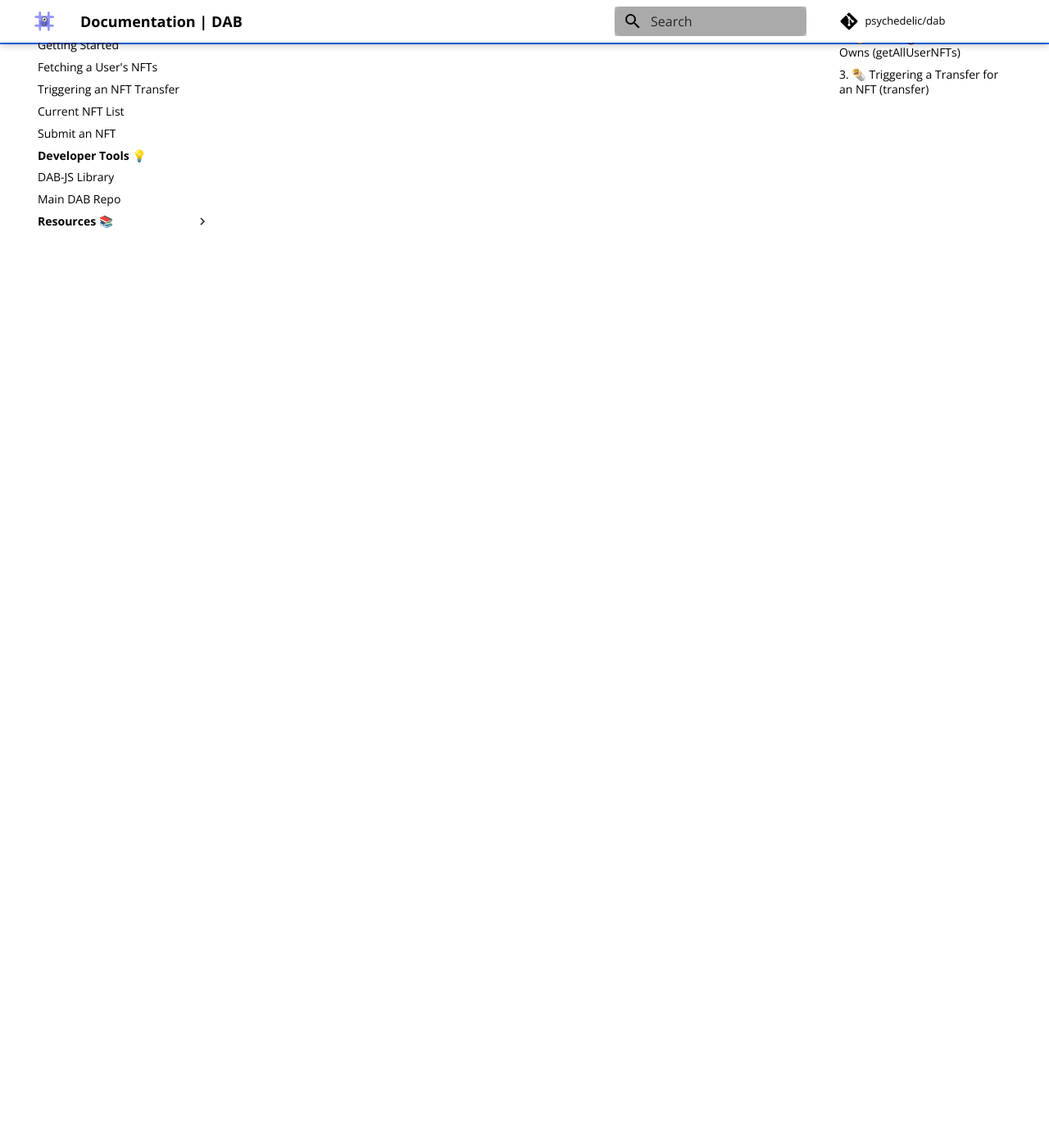
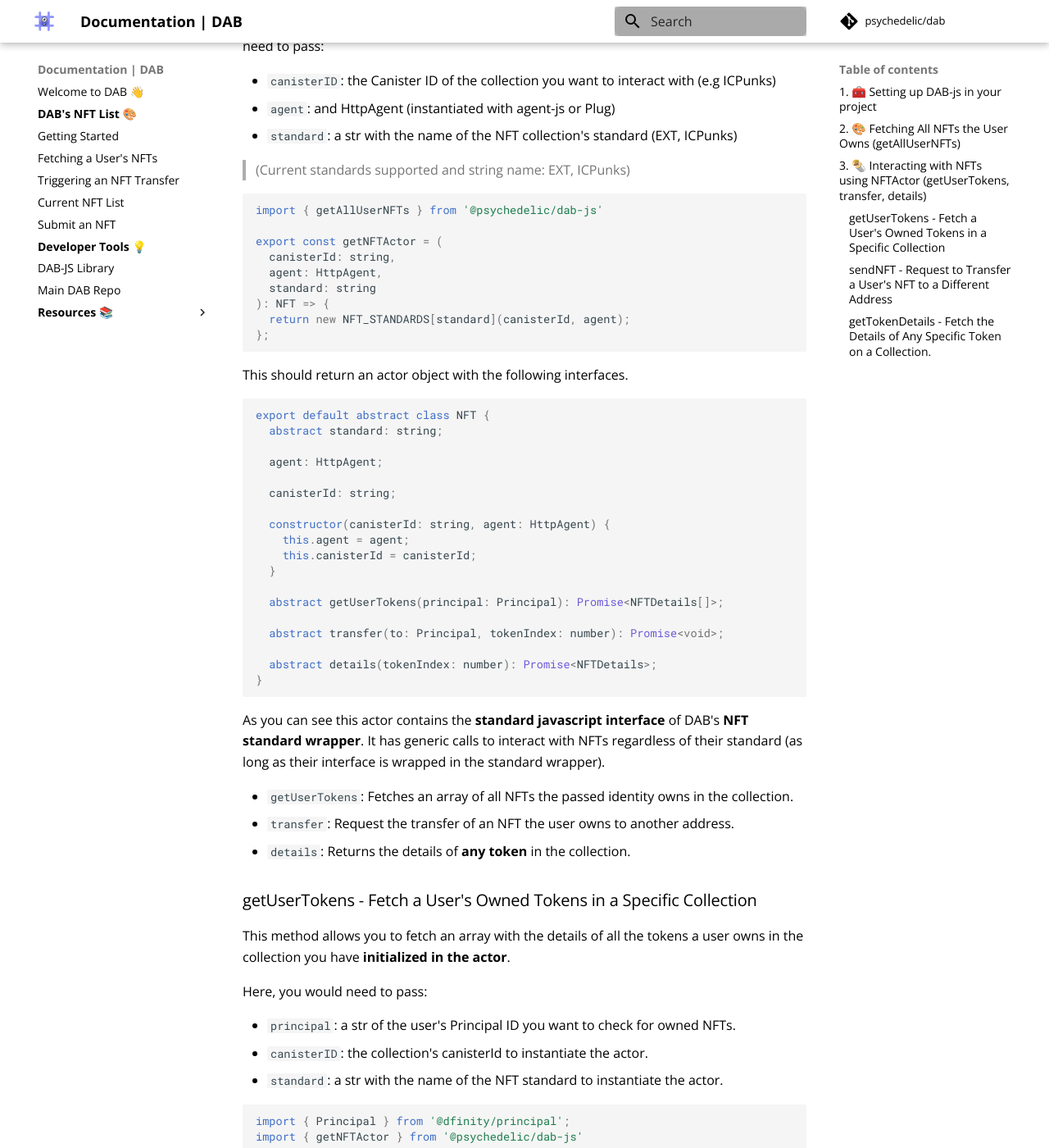
Before and after one commit to Psychedelic/dab-docs, an MkDocs documentation site: the page built from docs/nft-list/getting-started.md, in a window 1280 px wide and 1400 px high, scrolled down 2840 px. Shown: the whole window at 82% size. Built offline with MkDocs 1.6.1 and Material for MkDocs 9.7.7, drawn with Linux system fonts in a browser that asks for light colours; comment, search, counter and statistics services are not loaded; some of the changed text lies outside the part shown.

Commit message:
Update getting-started.md

````diff
--- a/docs/nft-list/getting-started.md
+++ b/docs/nft-list/getting-started.md
@@ -42,6 +42,7 @@ You need to pass:
 
 ```js
 import { Principal } from '@dfinity/principal';
+import { getAllUserNFTs } from '@psychedelic/dab-js'
 ...
 const getNFTCollections = async () => {
   const principal = 'r4rmh-mbkzp-gv2na-yvly3-zcp3r-ocllf-pt3p3-zsri5-6gqvr-stvs2-4ae';
@@ -109,6 +110,151 @@ const getAllUserNFTs = async (
 ): Promise<NFTCollection[]>
 ```
 
-## 3. 🌯 Triggering a Transfer for an NFT (transfer)
+## 3. 🌯 Interacting with NFTs using NFTActor (getUserTokens, transfer, details)
 
-(pending)
+To interact with the user's NFTs and, for example, trigger a transfer, you need to **initialize/get an NFT actor object**. This is done using the **getNFTActor** method, where you need to pass:
+
+- `canisterID`: the Canister ID of the collection you want to interact with (e.g ICPunks)
+- `agent`: and HttpAgent (instantiated with agent-js or Plug)
+- `standard`: a str with the name of the NFT collection's standard (EXT, ICPunks)
+
+> (Current standards supported and string name: EXT, ICPunks)
+
+```js
+import { getAllUserNFTs } from '@psychedelic/dab-js'
+
+export const getNFTActor = (
+  canisterId: string,
+  agent: HttpAgent,
+  standard: string
+): NFT => {
+  return new NFT_STANDARDS[standard](canisterId, agent);
+};
+```
+
+This should return an actor object with the following interfaces.
+
+```js
+export default abstract class NFT {
+  abstract standard: string;
+
+  agent: HttpAgent;
+
+  canisterId: string;
+
+  constructor(canisterId: string, agent: HttpAgent) {
+    this.agent = agent;
+    this.canisterId = canisterId;
+  }
+
+  abstract getUserTokens(principal: Principal): Promise<NFTDetails[]>;
+
+  abstract transfer(to: Principal, tokenIndex: number): Promise<void>;
+
+  abstract details(tokenIndex: number): Promise<NFTDetails>;
+}
+```
+
+As you can see this actor contains the **standard javascript interface** of DAB's **NFT standard wrapper**. It has generic calls to interact with NFTs regardless of their standard (as long as their interface is wrapped in the standard wrapper).
+
+- `getUserTokens`: Fetches an array of all NFTs the passed identity owns in the collection.
+- `transfer`: Request the transfer of an NFT the user owns to another address.
+- `details`: Returns the details of **any token** in the collection.
+
+
+### getUserTokens - Fetch a User's Owned Tokens in a Specific Collection
+
+This method allows you to fetch an array with the details of all the tokens a user owns in the collection you have **initialized in the actor**.
+
+Here, you would need to pass:
+
+- `principal`: a str of the user's Principal ID you want to check for owned NFTs.
+- `canisterID`: the collection's canisterId to instantiate the actor.
+- `standard`: a str with the name of the NFT standard to instantiate the actor.
+
+```js
+
+import { Principal } from '@dfinity/principal';
+import { getNFTActor } from '@psychedelic/dab-js'
+
+...
+const getUserNFTs = async () => {
+  const principal = 'r4rmh-mbkzp-gv2na-yvly3-zcp3r-ocllf-pt3p3-zsri5-6gqvr-stvs2-4ae';
+  const canisterId = 'qcg3w-tyaaa-aaaah-qakea-cai';
+  const standard = 'ICPunks';
+  const NFTActor = getNFTActor(canisterId, agent, standard);
+  const userTokens = await NFTActor.getUserTokens(Principal.fromText(principal));
+}
+getUserNFTs();
+```
+
+This returns an array with the following interface, with metadata of each owned NFT:
+
+```js
+export interface NFTDetails {
+  index: bigint;
+  canister: string;
+  id?: string;
+  name?: string;
+  url: string;
+  metadata: any;
+  standard: string;
+  collection?: string;
+}
+```
+
+### sendNFT - Request to Transfer a User's NFT to a Different Address
+
+This method allows you to request the transfer of an NFT the passed identity owns in the collection you have **initialized in the actor**.
+
+In this method you need to pass:
+
+- `to`: a str of a Principal ID for the destination address.
+- `index`: the index number of the NFT to be transferred.
+- `canisterID`: the collection's canisterId to instantiate the actor.
+
+```js
+import { Principal } from '@dfinity/principal';
+import { getNFTActor } from '@psychedelic/dab-js'
+
+...
+const sendNFT = async () => {
+  const to = 'r4rmh-mbkzp-gv2na-yvly3-zcp3r-ocllf-pt3p3-zsri5-6gqvr-stvs2-4ae';
+  const index = 5;
+  const canisterId = 'qcg3w-tyaaa-aaaah-qakea-cai';
+  const NFTActor = getNFTActor(canisterId, agent, 'ICPunks');
+  await NFTActor.transfer(Principal.fromText(to), index);
+}
+sendNFT();
+```
+
+The transfer call, **if successful** doesn't return anything after being executed. **If the transaction fails, it will return an error**.
+
+### getTokenDetails - Fetch the Details of Any Specific Token on a Collection.
+
+This method allows you to fetch an array with the details and metadata of any asset on the index of the NFT collection you **initialized in the actor**.
+
+In this method, you need to pass:
+
+- `tokenIndex`: the index number for the token in the collection you want the details of.
+- `canisterID`: the collection's canisterId to instantiate the actor.
+- `standard`: a str with the name of the NFT standard to instantiate the actor.
+
+
+```js
+import { Principal } from '@dfinity/principal';
+import { getNFTActor } from '@psychedelic/dab-js'
+
+...
+const getTokenDetails = async () => {
+  const tokenIndex = 5;
+  const canisterId = 'qcg3w-tyaaa-aaaah-qakea-cai';
+  const standard = 'ICPunks';
+  const NFTActor = getNFTActor(canisterId, agent, standard);
+
+  const details = await NFTActor.details(tokenIndex);
+}
+getTokenDetails()
+```
+
+This call returns one object with the metadata of the specific NFT queried.
````
